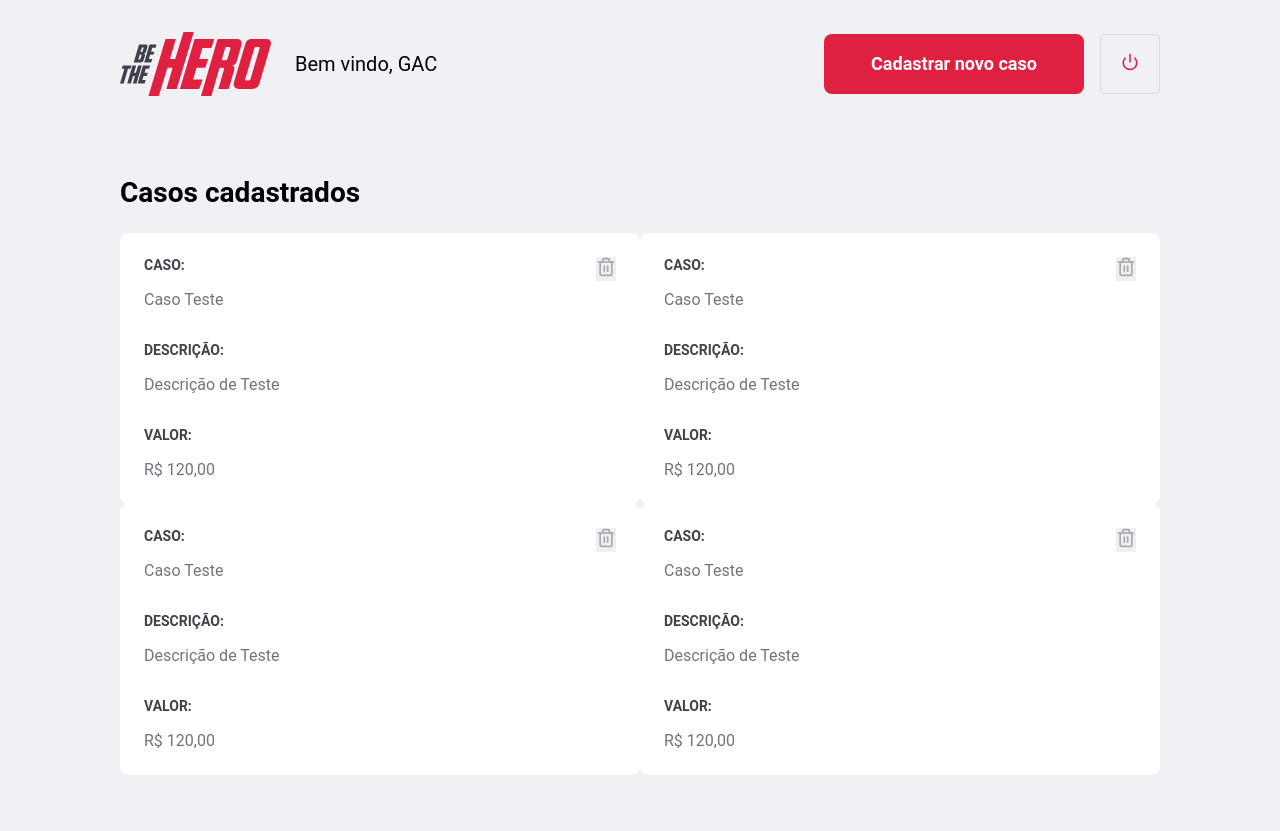
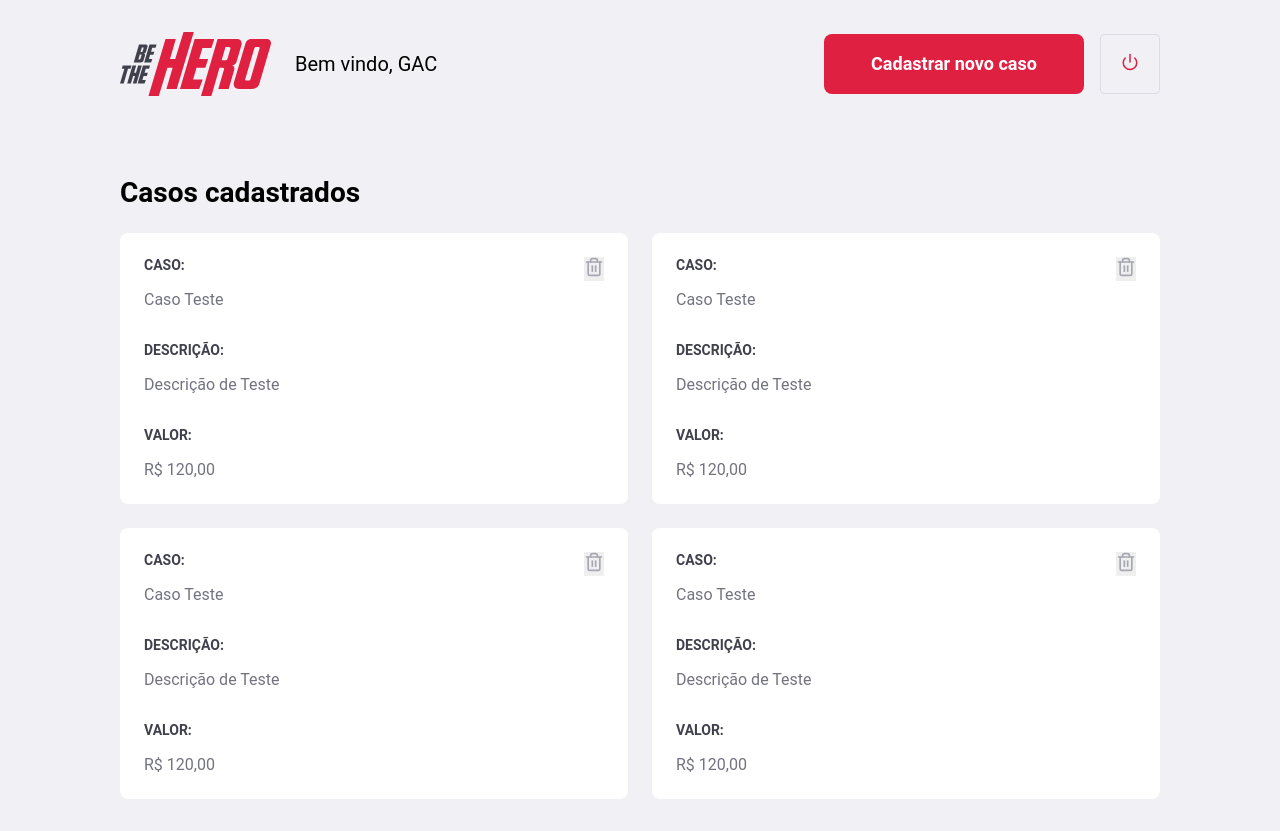
Before and after one commit to dev-jefferson/be-the-hero-frontend, a React (Create React App) app: page /profile in a window 1280 px wide. Before the commit the page ends 807 px from the top, so only its background shows below. Built offline with nearby package versions, Linux system fonts and the light colour scheme.

Commit message:
Ajustando layout

```diff
--- a/src/pages/Incident/Create/index.js
+++ b/src/pages/Incident/Create/index.js
@@ -16,7 +16,7 @@ function createIncident() {
           <h1>Cadastrar novo caso</h1>
           <p>Decreva o caso detalhadamente para encontrar um heroi para resolver isso.</p>
 
-          <Link className="back-link" to="/">
+          <Link className="back-link" to="/profile">
             <FiArrowLeft size="16" color="#E02041"/>
             Voltar para home
           </Link>
--- a/src/pages/Profile/styles.css
+++ b/src/pages/Profile/styles.css
@@ -47,6 +47,7 @@
 .profile-container ul {
   display: grid;
   grid-template-columns: repeat(2, 1fr);
+  grid-gap: 24px;
   list-style: none;
 }
 
```
